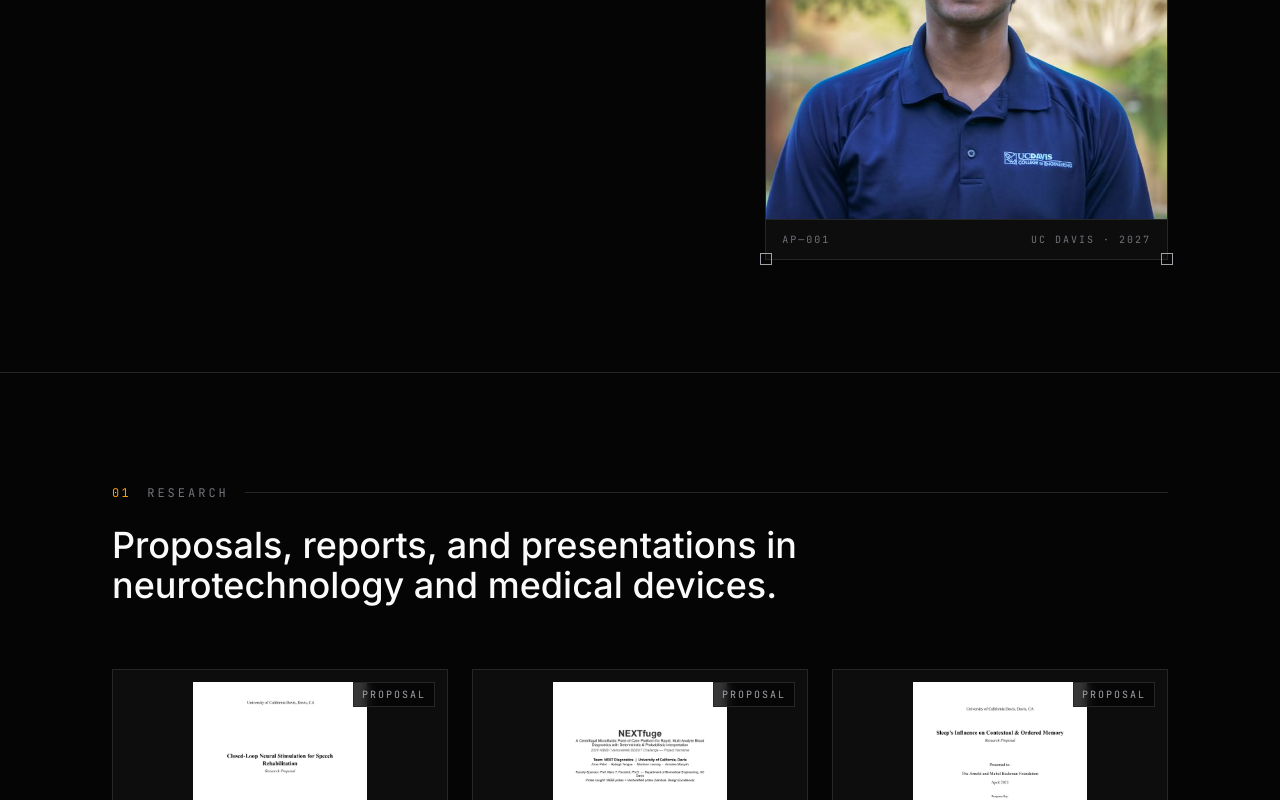
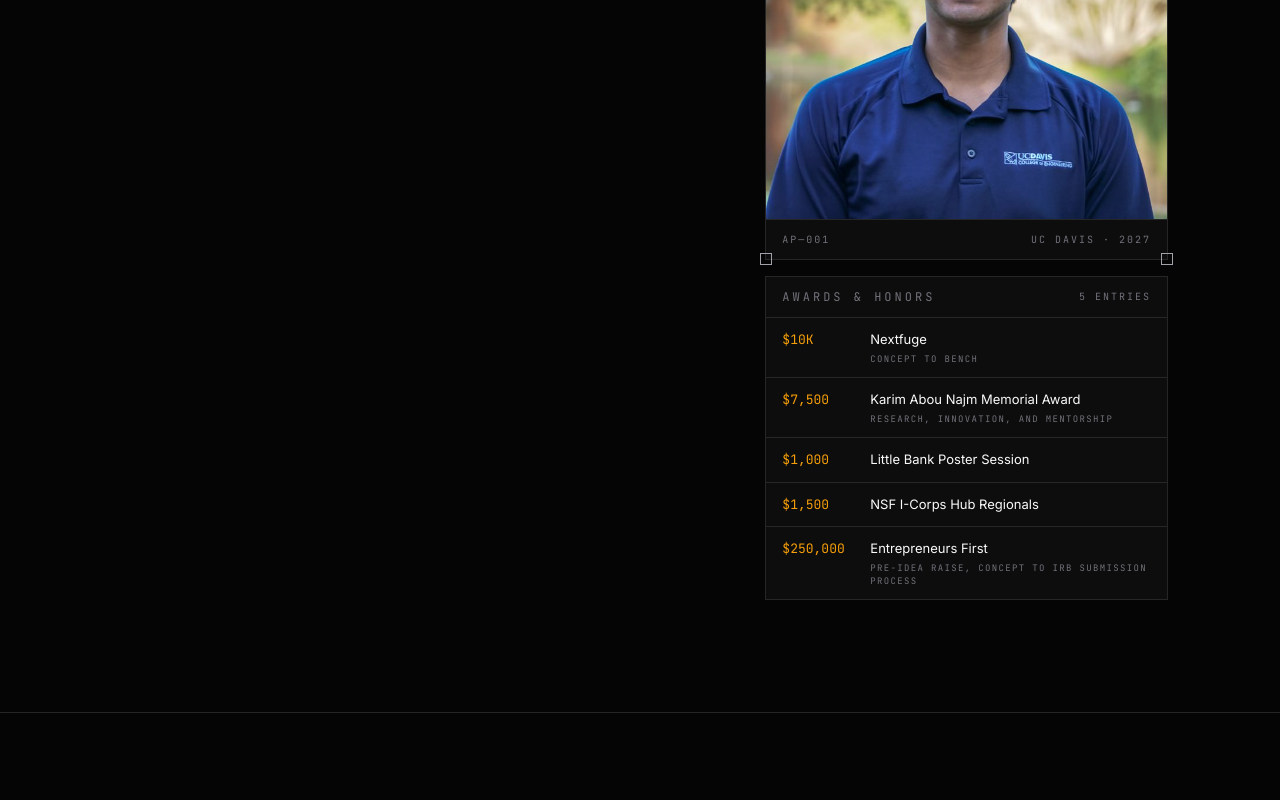
Before and after one commit to Azanpatel1/Azan-Portfolio, a React (Vite) app in the folder Azanpatel.com/: page / in a window 1280 px wide. Shown: the part 507-1307 px from the top of the page. Built offline with nearby package versions, Linux system fonts and the light colour scheme.

Commit message:
Add Awards & Honors block under the hero photo
Co-Authored-By: Claude Fable 5.1 <noreply@anthropic.com>
Claude-Session: https://claude.ai/code/session_01LbEjFzaSA9n6gQRLDv7E3h

```diff
--- a/Azanpatel.com/src/components/home/Hero.tsx
+++ b/Azanpatel.com/src/components/home/Hero.tsx
@@ -1,3 +1,11 @@
+const AWARDS: { amount: string; title: string; note?: string }[] = [
+  { amount: '$10K', title: 'Nextfuge', note: 'Concept to Bench' },
+  { amount: '$7,500', title: 'Karim Abou Najm Memorial Award', note: 'Research, innovation, and mentorship' },
+  { amount: '$1,000', title: 'Little Bank Poster Session' },
+  { amount: '$1,500', title: 'NSF I-Corps Hub Regionals' },
+  { amount: '$250,000', title: 'Entrepreneurs First', note: 'Pre-idea raise, concept to IRB submission process' },
+];
+
 const Hero = () => {
   return (
     <section className="relative pt-32 pb-24 sm:pt-40 sm:pb-28 border-b border-ink-line">
@@ -44,6 +52,32 @@ const Hero = () => {
                 <span>UC Davis · 2027</span>
               </div>
             </div>
+
+            <div className="mt-4 border border-ink-line bg-ink-surface">
+              <div className="border-b border-ink-line px-4 py-3 flex items-center justify-between">
+                <span className="label">Awards &amp; Honors</span>
+                <span className="font-mono text-[10px] uppercase tracking-[0.2em] text-text-subtle">
+                  {AWARDS.length} ENTRIES
+                </span>
+              </div>
+              <ul className="divide-y divide-ink-line">
+                {AWARDS.map((award) => (
+                  <li key={award.title} className="px-4 py-3 flex items-baseline gap-4">
+                    <span className="w-[72px] shrink-0 font-mono text-[13px] text-accent">
+                      {award.amount}
+                    </span>
+                    <span className="flex-1 text-[13px] leading-snug text-text">
+                      {award.title}
+                      {award.note && (
+                        <span className="block mt-1 font-mono text-[9px] uppercase tracking-[0.15em] text-text-subtle">
+                          {award.note}
+                        </span>
+                      )}
+                    </span>
+                  </li>
+                ))}
+              </ul>
+            </div>
           </div>
         </div>
       </div>
```
